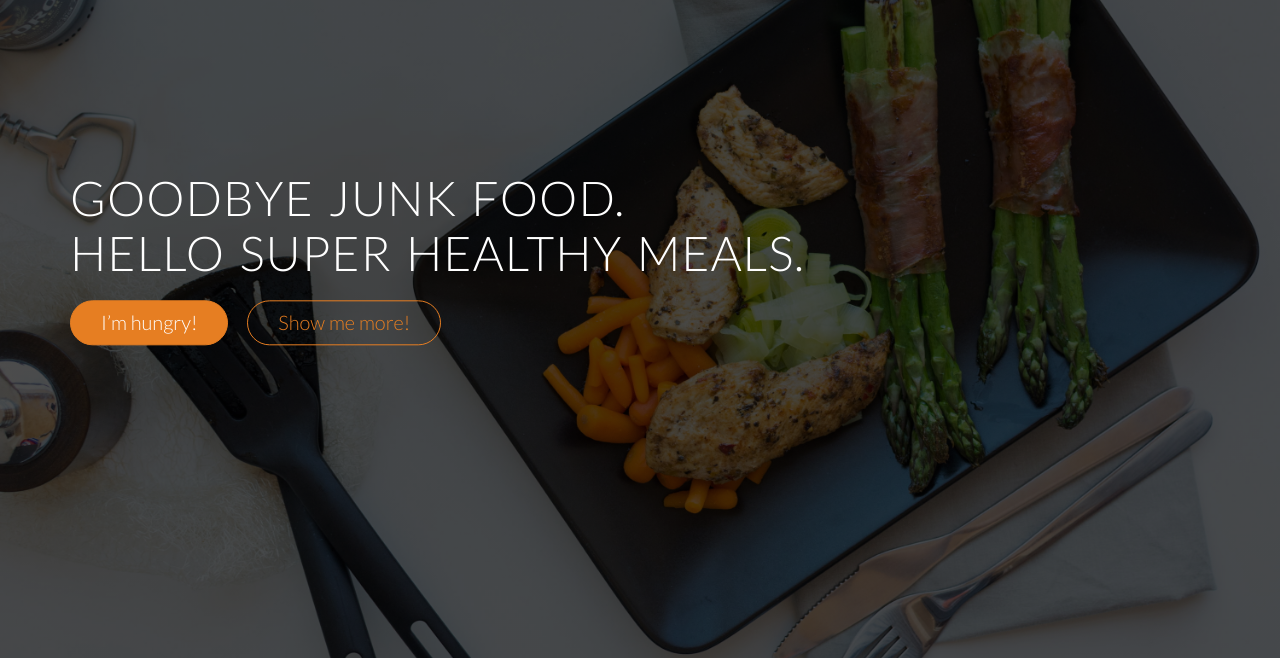
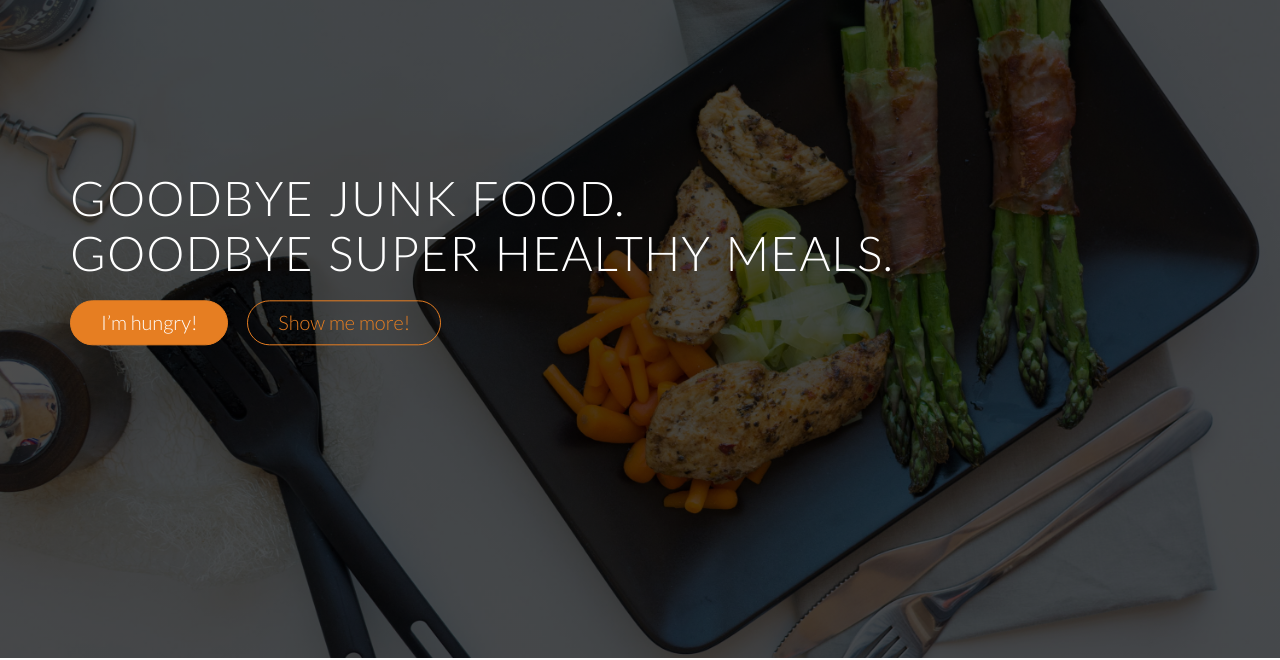
Before and after one commit to louisemarquez/omnifood, a website: page index.html in a window 1280 px wide. Shown: the part 142-802 px from the top of the page. Drawn offline with nearby package versions, Linux system fonts and the light colour scheme; files whose address does not match are found by name.

Commit message:
Update index.html
changed "Hello super healthy meals." to "Goodbye super healthy meals."

```diff
--- a/index.html
+++ b/index.html
@@ -49,7 +49,7 @@
            </div>
        </nav>
        <div class="hero-text-box">
-           <h1>Goodbye junk food. <br> Hello super healthy meals.<br></h1>
+           <h1>Goodbye junk food. <br> Goodbye super healthy meals.<br></h1>
            <a class="btn btn-full js--scroll-to-plans" href="#">I’m hungry!</a>
            <a class="btn btn-ghost js--scroll-to-start" href="#">Show me more!</a>
        </div>
```
